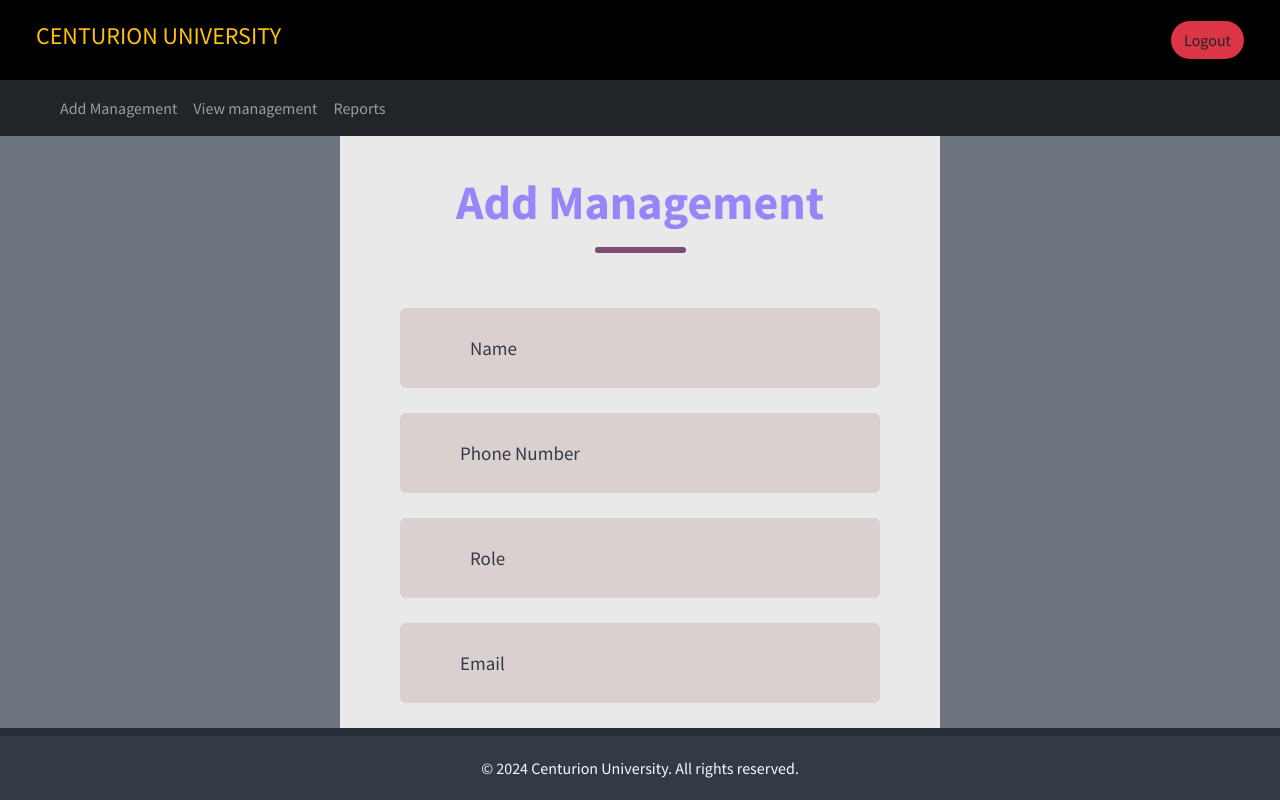
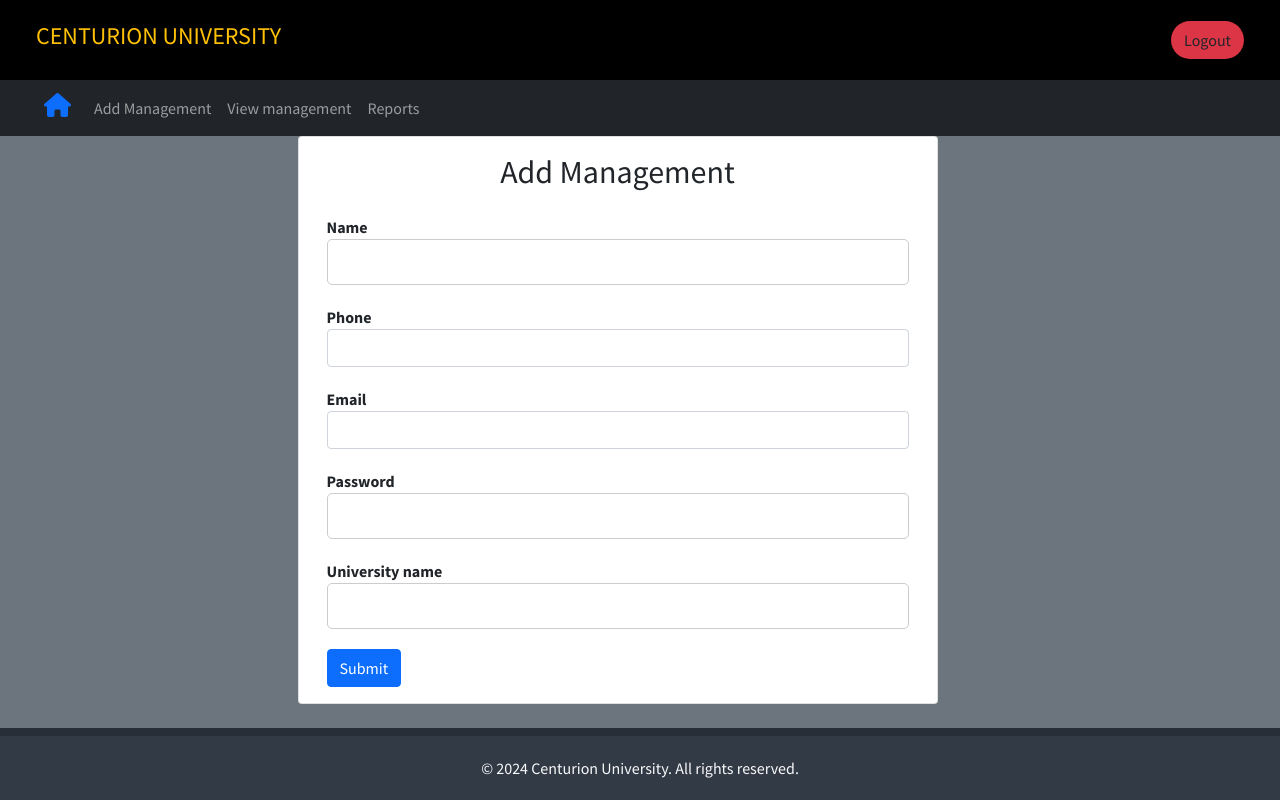
Before and after one commit to Ankit-Dalei/learning_management_system, a React (Create React App) app in the folder Frontend/lms/: page /admin/add_management in a window 1280 px wide. Built offline with nearby package versions, Linux system fonts and the light colour scheme.

Commit message:
change  admin panel

```diff
--- a/Frontend/lms/src/Admin/Admintable.js
+++ b/Frontend/lms/src/Admin/Admintable.js
@@ -1,11 +1,12 @@
 import React, { useState } from 'react';
+import { Link } from 'react-router-dom';
 
 const Admintable = () => {
   const [search, setSearch] = useState('');
   const [data, setData] = useState([
-    { id: 1, name: 'John Doe', age: 30 },
-    { id: 2, name: 'Jane Smith', age: 25 },
-    { id: 3, name: 'Alice Johnson', age: 35 }
+    { id: 1,email:'123@gmail.com', name: 'John Doe', university_name: 'centurion' },
+    { id: 2,email:'123@gmail.com', name: 'Jane Smith',university_name: 'centurion'  },
+    { id: 3,email:'123@gmail.com', name: 'Alice Johnson',university_name: 'centurion'  }
   ]);
 
   // Filter data based on search term
@@ -38,9 +39,10 @@ const Admintable = () => {
             <thead className="thead-dark">
               <tr>
                 <th>ID</th>
+                <th>Email</th>
                 <th>Name</th>
-                <th>Age</th>
-                <th>Actions</th>
+                <th>University name</th>
+                <th>Action</th>
                 <th>Action1</th>
               </tr>
             </thead>
@@ -48,10 +50,11 @@ const Admintable = () => {
               {filteredData.map((item, index)=> (
                 <tr key={item.id} style={{ backgroundColor: index % 2 === 0 ? '#A1BE95' : '#D3C5E5' }}>
                   <td>{item.id}</td>
+                  <td>{item.email}</td>
                   <td>{item.name}</td>
-                  <td>{item.age}</td>
+                  <td>{item.university_name}</td>
                   <td>
-                    <button className="btn btn-primary rounded-pill mr-lg-2">Edit</button>
+                    <Link to='/admin/edit_form'><button className="btn btn-primary rounded-pill mr-lg-2">Edit</button></Link>
                   </td>
                   <td>
                     <button
--- /dev/null
+++ b/Frontend/lms/src/Admin/EditForm.js
@@ -0,0 +1,75 @@
+import React, { useState } from 'react';
+
+const EditForm = () => {
+  const [formData, setFormData] = useState({
+    password: '',
+    phone: '',
+    university: ''
+  });
+
+  const handleChange = (e) => {
+    const { name, value } = e.target;
+    setFormData({ ...formData, [name]: value });
+  };
+
+  const handleSubmit = (e) => {
+    e.preventDefault();
+    // Handle form submission, such as sending data to backend
+    console.log(formData);
+  };
+
+  return (
+    <div className="container-fluid p-0 m-0 d-flex justify-content-center align-items-center" style={{ height: '74vh', width: '100%', backgroundColor: '#A7BEAE' }}>
+      <div className="row d-flex p-0 m-0 justify-content-center " style={{backgroundColor:'#A7BEAE'}} >
+        <div className="col-lg-6 " style={{backgroundColor:'#A1BE95', border: '5px solid #D3C5E5', borderRadius: '10px'}}>
+          <form onSubmit={handleSubmit}>
+            <div className="mb-3">
+              <label htmlFor="password" className="form-label">Password</label>
+              <input
+                type="password"
+                className="form-control"
+                id="password"
+                placeholder="Enter new password"
+                name="password"
+                value={formData.password}
+                onChange={handleChange}
+              />
+            </div>
+
+            <div className="mb-3">
+              <label htmlFor="phone" className="form-label">Phone</label>
+              <input
+                type="tel"
+                className="form-control"
+                id="phone"
+                placeholder="Enter new phone number"
+                name="phone"
+                value={formData.phone}
+                onChange={handleChange}
+              />
+            </div>
+
+            <div className="mb-3">
+              <label htmlFor="university" className="form-label">University Name</label>
+              <input
+                type="text"
+                className="form-control"
+                id="university"
+                placeholder="Enter new university name"
+                name="university"
+                value={formData.university}
+                onChange={handleChange}
+              />
+            </div>
+
+            <div className="d-flex justify-content-center mb-2">
+              <button type="submit" className="btn btn-primary rounded-pill" style={{fontSize: '1.2rem',width: '200px'}}>Submit</button>
+            </div>
+          </form>
+        </div>
+      </div>
+    </div>
+  );
+};
+
+export default EditForm;
--- a/Frontend/lms/src/Admin/Form.js
+++ b/Frontend/lms/src/Admin/Form.js
@@ -1,79 +1,107 @@
-import React, { useState } from 'react'
-import {useNavigate} from 'react-router-dom';
-import './Form.css'
+import React, { useState } from 'react';
+import { useNavigate } from 'react-router-dom';
+import './Form.css';
 import { Link } from 'react-router-dom';
-// import user_icon from './person.png'
-// import email_icon from './email.png'
-// import password_icon from './password.png'
 
 const Form = () => {
-  const navigate=useNavigate();
-  const [data,setdata]=useState({
+  const navigate = useNavigate();
+  const [data, setData] = useState({
     name: '',
     phone: '',
-    role: '',
+    university_name: '',
     email: '',
     password: '',
   });
 
-  const handleChange = (e) =>{
-    const{name,value}=e.target;
-    setdata({...data,[name]:value});
-  }
+  const handleChange = (e) => {
+    const { name, value } = e.target;
+    setData({ ...data, [name]: value });
+  };
 
   const handleSubmit = async (e) => {
-    console.log("object")
     e.preventDefault();
-    const dr={...data}
-    const name=dr.name
-    const phone=dr.phone
-    const role=dr.role
-    const email=dr.email
-    const password=dr.password
-    const Data={name,phone,role,email,password}
-    console.log(Data)
+    const { name, phone, university_name, email, password } = data;
+    const formData = { name, phone, university_name, email, password };
+    console.log(formData); // You can do something with the form data, like sending it to an API
   };
 
+  return (
+    <div className=" p-0 m-0 d-flex justify-content-center" style={{height:'90%',width:'100%'}}>
+      <div className="row d-flex justify-content-center ">
 
-  return (
+          <div className="card">
+            <div className="card-body">
+              <h2 className="card-title text-center mb-4">Add Management</h2>
+              <form onSubmit={handleSubmit}>
+                <div className="form-group">
+                  <label htmlFor="name">Name</label>
+                  <input
+                    type="text"
+                    className="form-control"
+                    id="name"
+                    name="name"
+                    value={data.name}
+                    onChange={handleChange}
+                    required
+                  />
+                </div>
+                <div className="form-group">
+                  <label htmlFor="phone">Phone</label>
+                  <input
+                    type="tel"
+                    className="form-control"
+                    id="phone"
+                    name="phone"
+                    value={data.phone}
+                    onChange={handleChange}
+                    required
+                  />
+                </div>
 
-    <div  >
-    <div className="admin_container my-0 " >
-     <div className='admin_header '>
-        <div className="admin_text">Add Management</div>
-        <div className="admin_underline"></div>
+                <div className="form-group">
+                  <label htmlFor="email">Email</label>
+                  <input
+                    type="email"
+                    className="form-control"
+                    id="email"
+                    name="email"
+                    value={data.email}
+                    onChange={handleChange}
+                    required
+                  />
+                </div>
+                <div className="form-group">
+                  <label htmlFor="password">Password</label>
+                  <input
+                    type="password"
+                    className="form-control"
+                    id="password"
+                    name="password"
+                    value={data.password}
+                    onChange={handleChange}
+                    required
+                  />
+                </div>
+                <div className="form-group">
+                  <label htmlFor="role">University name</label>
+                  <input
+                    type="text"
+                    className="form-control"
+                    id="university_name"
+                    name="university_name"
+                    value={data.university_name}
+                    onChange={handleChange}
+                    required
+                  />
+                </div>
+                <button type="submit" className="btn btn-primary btn-block">Submit</button>
+              </form>
+            </div>
+          </div>
+
       </div>
-      <div className="admin_inputs">
-        <div className="admin_input">
-          <img src='..' alt=""/>
-          <input type="text" placeholder="Name" value={data.name} name="name" onChange={handleChange} />
-        </div>
-        <div className="admin_input">
-          <img src='..' alt=""/>
-          <input type="number" placeholder="Phone Number"  value={data.phone} name="phone" onChange={handleChange} />
-        </div>
-        <div className="admin_input">
-          <img src='..' alt=""/>
-          <input type="text" placeholder="Role" name="role"  value={data.role} onChange={handleChange} />
-        </div>
-        <div className="admin_input">
-          <img src='..' alt=""/>
-          <input type="email" placeholder="Email " name="email"  value={data.email} onChange={handleChange}  />
-        </div>
-        <div className="admin_input">
-          <img src='..' alt=""/>
-          <input type="password" placeholder="Password" name="password"  value={data.password} onChange={handleChange}/>
-        </div>
-      </div>
-      <button className='' onClick={handleSubmit}>
-      <div className="admin_submit-container d-flex justify-content-center">
-      <div className="admin_submit">Submit</div>
-      </div>
-      </button>
     </div>
-    </div>
+  );
+};
 
-  )
-}
-
-export default Form
+export default Form;
--- a/Frontend/lms/src/Admin/Navbar.js
+++ b/Frontend/lms/src/Admin/Navbar.js
@@ -1,5 +1,5 @@
 import React,{useState} from "react";
-import { NavLink,useLocation,useNavigate } from "react-router-dom";
+import { NavLink,useLocation,useNavigate,Link } from "react-router-dom";
 const Navbar = () => {
   const navigate=useNavigate();
     const location = useLocation();
@@ -21,16 +21,19 @@ const Navbar = () => {
                     <div className={`collapse navbar-collapse  ${collapsed ? '' : 'show'}`} id="navbarTogglerDemo01">
 
 
-                        <ul className="navbar-nav me-auto mb-2 mb-lg-0 mx-4 px-3" onClick={closeNav}>
+                        <ul className="navbar-nav me-auto mb-2 mb-lg-0 mx-3 px-3" onClick={closeNav}>
+                        <li className='nav-item d-flex justify-content-center align-items-center' style={{ height: '100%', fontSize: '1.5rem',marginRight:'15px' }}>
+                                <Link to='/admin'><i className="fa-solid fa-house"></i></Link>
+                            </li>
 
                             <li className='nav-item'>
-                                <NavLink to='/admin' className='nav-link' end>Add Management</NavLink>
+                                <Link to='/admin/add_management' className='nav-link' end>Add Management</Link>
                             </li>
                             <li className="nav-item">
-                                <NavLink to='/admin/admintable' className='nav-link'>View management</NavLink>
+                                <Link to='/admin/admintable' className='nav-link'>View management</Link>
                             </li>
                             <li className="nav-item">
-                                <NavLink to="..." className='nav-link'>Reports</NavLink>
+                                <Link to="..." className='nav-link'>Reports</Link>
                             </li>
 
 
--- a/Frontend/lms/src/App.js
+++ b/Frontend/lms/src/App.js
@@ -25,6 +25,7 @@ import Navbar from "./Admin/Navbar";
 import Admintable from "./Admin/Admintable";
 import AdminDashBoard from "./Admin/AdminDashBoard";
 import AdminLayout from "./Admin/AdminLayout";
+import EditForm from "./Admin/EditForm";
 import Login from "./Login";
 import Signup from "./Login/Signup";
 import Head from "./Management/components/head/Head";
@@ -135,12 +136,13 @@ function App() {
             </Route>
             <Route path="/admin"  element={<AdminLayout/>}>
 
-        <Route index element={<AdminDashBoard/>}/>
-        <Route path="Admintable" element={<Admintable/>}/>
-        <Route path="add_management" element={<Form/>}/>
+<Route index element={<AdminDashBoard/>}/>
+<Route path="Admintable" element={<Admintable/>}/>
+<Route path="add_management" element={<Form/>}/>
+<Route path="/admin/edit_form" element={<EditForm/>}/>
 
 
-       </Route>
+</Route>
             {/*  <Route path='/Navbar' element={<Navbar/>}/> */}
             <Route path="/Hod" element={<Hodlayout />}>
               <Route index element={<Hodbody />} />
```
